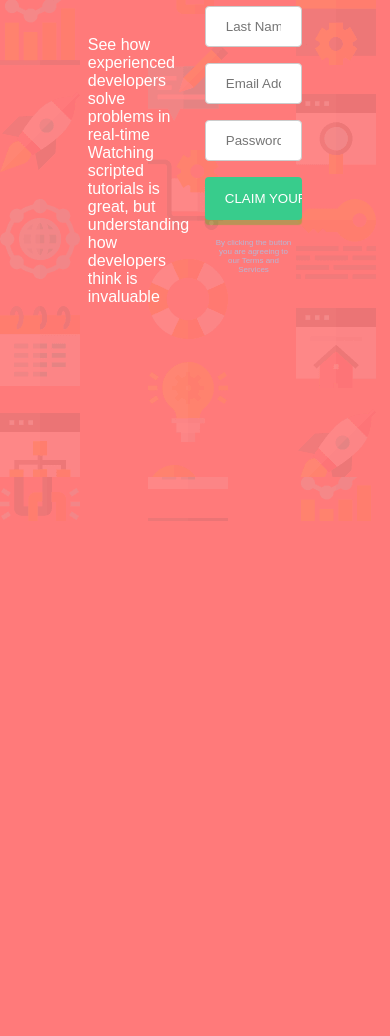
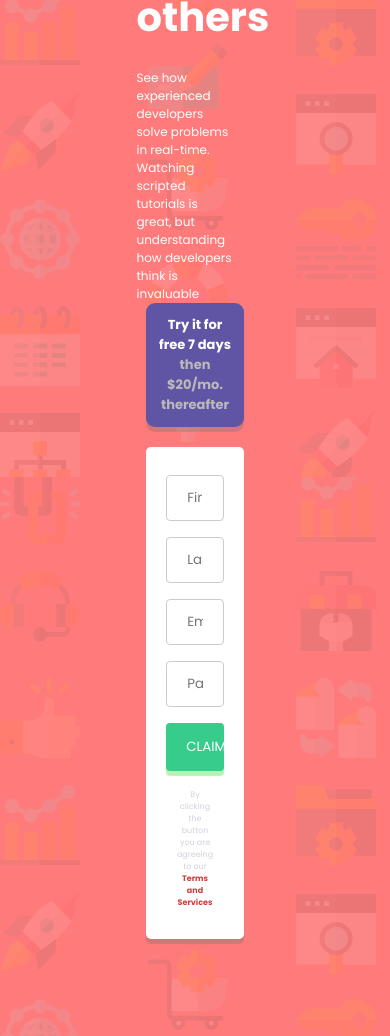
Before and after one commit to Angie-code/responsive-regForm, a plain HTML site: page index.html in a window 390 px wide. Shown: the part 323-1359 px from the top of the page. Before the commit the page ends 844 px from the top, so only its background shows below. Drawn offline with Linux system fonts and the light colour scheme.

Commit message:
second-commit

```diff
--- a/index.html
+++ b/index.html
@@ -6,31 +6,51 @@
     <meta name="viewport" content="width=device-width, initial-scale=1.0" />
     <title>Registration Form</title>
     <link rel="stylesheet" href="style.css" />
+    <link
+      href="https://fonts.googleapis.com/css2?family=Poppins:wght@300;400;500;600;700;800;900&display=swap"
+      rel="stylesheet"
+    />
+    <link
+      rel="shortcut icon"
+      href="images/favicon-32x32.png"
+      type="image/x-icon"
+    />
   </head>
   <body>
     <main>
       <div id="left-div">
         <h1>Learn to code by watching others</h1>
         <p id="first-para">
-          See how experienced developers solve problems in real-time <br />
+          See how experienced developers solve problems in real-time. <br />
           Watching scripted tutorials is great, but understanding how developers
           think is invaluable
         </p>
       </div>
       <div id="right-div">
         <div id="top-border">
-            <p>Try it for free 7 days <span id="thereafter">then $20/mo. thereafter</span></p>
+          <p id="try-for-7-days">
+            Try it for free 7 days
+            <span id="thereafter">then $20/mo. thereafter</span>
+          </p>
         </div>
         <div id="bottom-border">
-           <form action=""></form>
-           <input type="text" name="" id="" placeholder="First Name" />
-           <input type="text" name="" id="" placeholder="Last Name" />
-           <input type="email" name="" id="" placeholder="Email Address" />
-           <input type="password" name="" id="" placeholder="Password" />
-           <input type="submit" value="CLAIM YOUR FREE TRIAL" id="claim-your-free-trial" />
-           <p id="bottom-button">
-             By clicking the button you are agreeing to <br class="mobile-terms"> our
-             <span>Terms and Services</span>
+          <form>
+            <input type="text" name="" id="" placeholder="First Name" />
+            <input type="text" name="" id="" placeholder="Last Name" />
+            <input type="email" name="" id="" placeholder="Email Address" />
+            <input type="password" name="" id="" placeholder="Password" />
+            <input
+              type="submit"
+              value="CLAIM YOUR FREE TRIAL"
+              id="claim-your-free-trial"
+            />
+
+            <p id="bottom-button">
+              By clicking the button you are agreeing to <br id="click-on" />
+              our
+              <span id="last-span">Terms and Services</span>
+            </p>
+          </form>
         </div>
       </div>
     </main>
--- a/style.css
+++ b/style.css
@@ -1,5 +1,10 @@
-@media screen {
-
+@media only screen and (max-width: 680px) {
+    main {
+      flex-direction: column;
+      width: 100%;
+      margin: 10px 0;
+      padding: 0;
+    }
 }
 *{
     margin: 0;
@@ -32,11 +37,12 @@ main{
 h1{
     font-weight: 1000px;
     line-height: 1.1;
-    font-size: 35px;
+    font-size: 40px;
 }
 #first-para{
     margin-top: 30px;
-    font-size: 16px
+    font-size: 12px
+
 }
 #top-border{
     font-size: 13px;
@@ -48,7 +54,13 @@ h1{
     width: 100%;
 }
 #thereafter{
-    color: #fff;
+    color: rgb(188, 185, 185);
+
+}
+#try-for-7-days{
+    color: white;
+    font-weight: bold;
+
 }
 #bottom-border{
     width: 100%;
@@ -85,8 +97,19 @@ input:focus {
     background-color: hsl(154, 59%, 70%);
 }
 #bottom-button{
-    color: hsl(246, 25%, 77%);
+    color: hsl(244, 22%, 85%);
     font-size: 8px;
     text-align: center;
     margin: 10px;
 }
+#click-on{
+    display: none;
+}
+br{
+    display: none;
+}
+#last-span{
+    color: hsl(0, 62%, 53%);
+    font-weight: bold;
+    font-size: 8px;
+}
```
